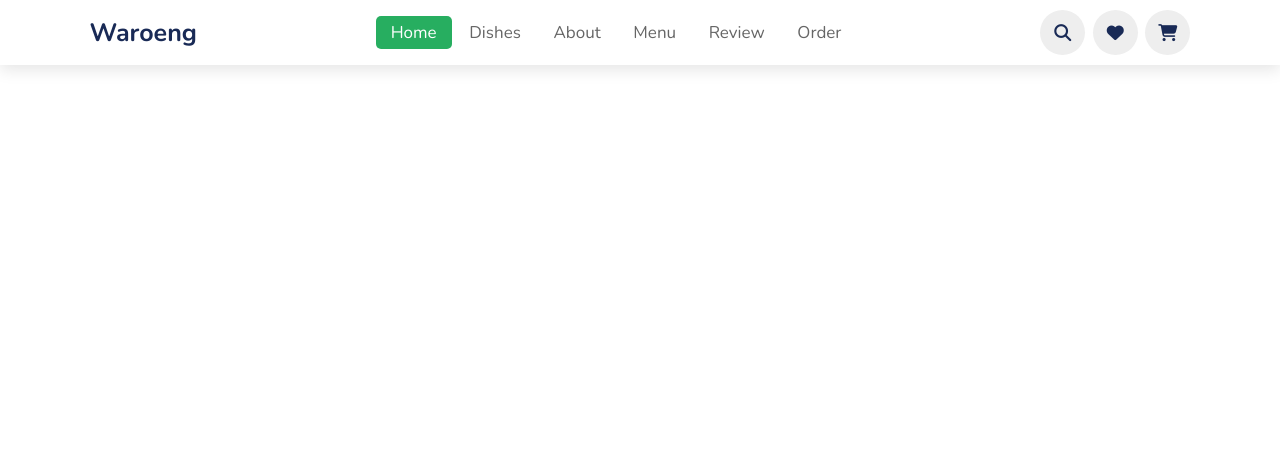
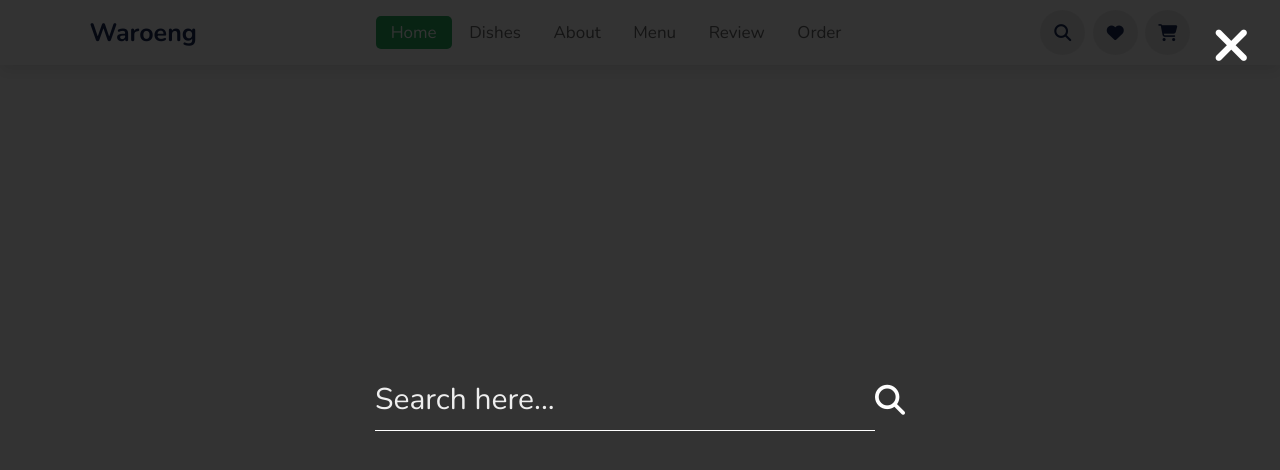
Before and after one commit to aamasykuri/waroeng-website, a plain HTML site: page index.html in a window 1280 px wide. Both pictures are taken after a click on the icon 1062 px from the left and 32 px from the top of the page. Drawn offline with nearby package versions, Linux system fonts and the light colour scheme.

Commit message:
add function for search

```diff
--- a/css/style.css
+++ b/css/style.css
@@ -87,6 +87,61 @@ header .icons #menu-bars {
   display: none;
 }
 
+#search-form {
+  position: fixed;
+  top: -110%;
+  left: 0;
+  height: 100%;
+  width: 100%;
+  z-index: 1004;
+  background: rgba(0, 0, 0, 0.8);
+  display: flex;
+  align-items: center;
+  justify-content: center;
+  padding: 0 1rem;
+}
+
+#search-form.active {
+  top: 0;
+}
+
+#search-form #search-box {
+  width: 50rem;
+  border-bottom: 0.1rem solid #fff;
+  padding: 1rem 0;
+  color: #fff;
+  font-size: 3rem;
+  text-transform: none;
+  background: none;
+}
+
+#search-form #search-box::placeholder {
+  color: #eee;
+}
+
+#search-form #search-box::-webkit-search-cancel-button {
+  -webkit-appearance: none;
+}
+
+#search-form label {
+  color: #fff;
+  cursor: pointer;
+  font-size: 3rem;
+}
+
+#search-form label:hover {
+  color: var(--green);
+}
+
+#search-form #close {
+  position: absolute;
+  color: #fff;
+  cursor: pointer;
+  top: 2rem;
+  right: 3rem;
+  font-size: 5rem;
+}
+
 /* Media Queries */
 @media (max-width: 991px) {
   html {
@@ -109,10 +164,14 @@ header .icons #menu-bars {
     left: 0;
     right: 0;
     background: #fff;
-    border-top: 0.1rem solid rgba (0,0,0,0.2);
-    border-bottom: 0.1rem solid rgba (0,0,0,0.2);
+    border-top: 0.1rem solid rgba (0, 0, 0, 0.2);
+    border-bottom: 0.1rem solid rgba (0, 0, 0, 0.2);
     padding: 1rem;
-    clip-path: polygon(0 0,100% 0, 100% 0, 0 0);
+    clip-path: polygon(0 0, 100% 0, 100% 0, 0 0);
+  }
+
+  header .navbar.active {
+    clip-path: polygon(0 0, 100% 0, 100% 100%, 0% 100%);
   }
 
   header .navbar a {
@@ -122,11 +181,15 @@ header .icons #menu-bars {
     font-size: 2rem;
     background: #eee;
   }
+
+  #search-form #search-box {
+    width: 90%;
+    margin: 0 1rem;
+  }
 }
 
 @media (max-width: 991px) {
-    html {
-      font-size: 50%;
-    }
-
+  html {
+    font-size: 50%;
   }
+}
--- a/index.html
+++ b/index.html
@@ -42,6 +42,14 @@
     </header>
     <!-- End Header Section -->
 
+    <!-- Start Search Form -->
+    <form action="" id="search-form">
+        <input type="search" placeholder="Search here..." name="" id="search-box">
+        <label for="search-box" class="fas fa-search"></label>
+        <i class="fas fa-times" id="close"></i>
+    </form>
+    <!-- End Search Form -->
+
     <!-- Custom JS file -->
     <script src="js/script.js"></script>
 </body>
--- a/js/script.js
+++ b/js/script.js
@@ -1,2 +1,20 @@
-let menu = document.querySelector('#menu-bars');
-let navbar = document.querySelector('.navbar');
+let menu = document.querySelector("#menu-bars");
+let navbar = document.querySelector(".navbar");
+
+menu.onclick = () => {
+  menu.classList.toggle("fa-times");
+  navbar.classList.toggle("active");
+};
+
+window.onscroll = () => {
+  menu.classList.remove("fa-times");
+  navbar.classList.remove("active");
+};
+
+document.querySelector('#search-icon').onclick = () => {
+    document.querySelector('#search-form').classList.toggle('active');
+}
+
+document.querySelector('#close').onclick = () => {
+    document.querySelector('#search-form').classList.remove('active');
+}
```
